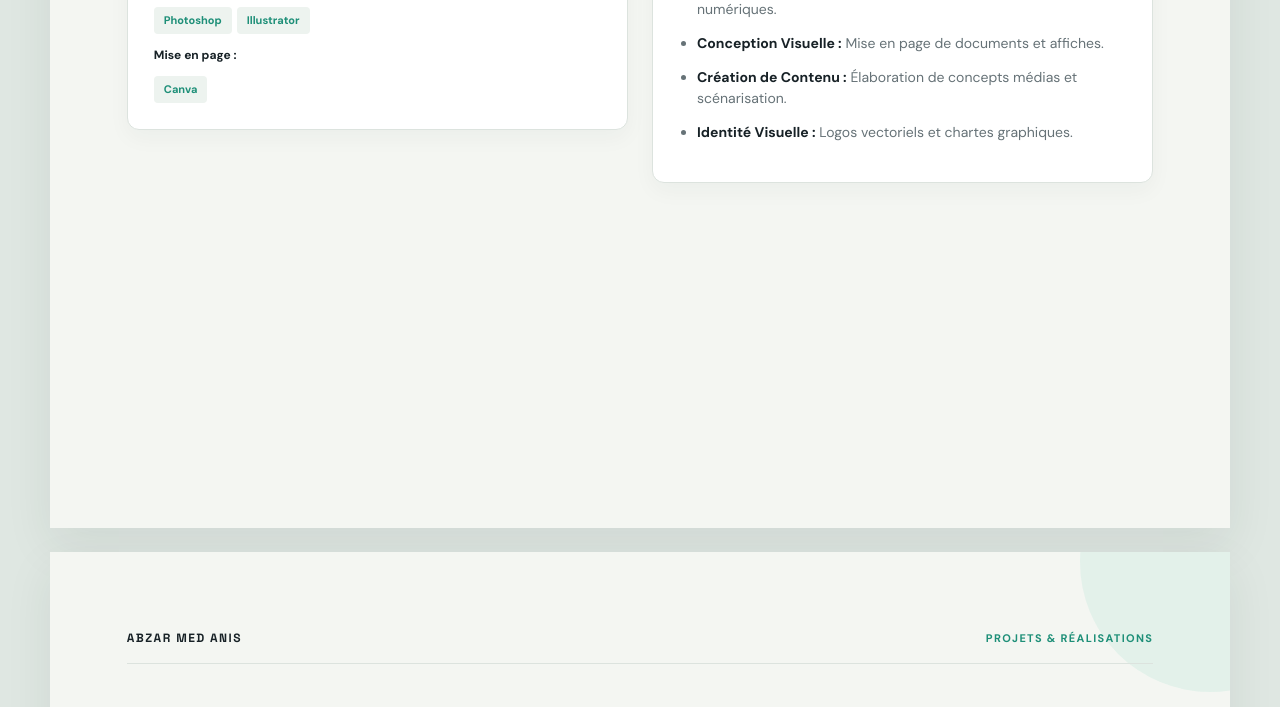
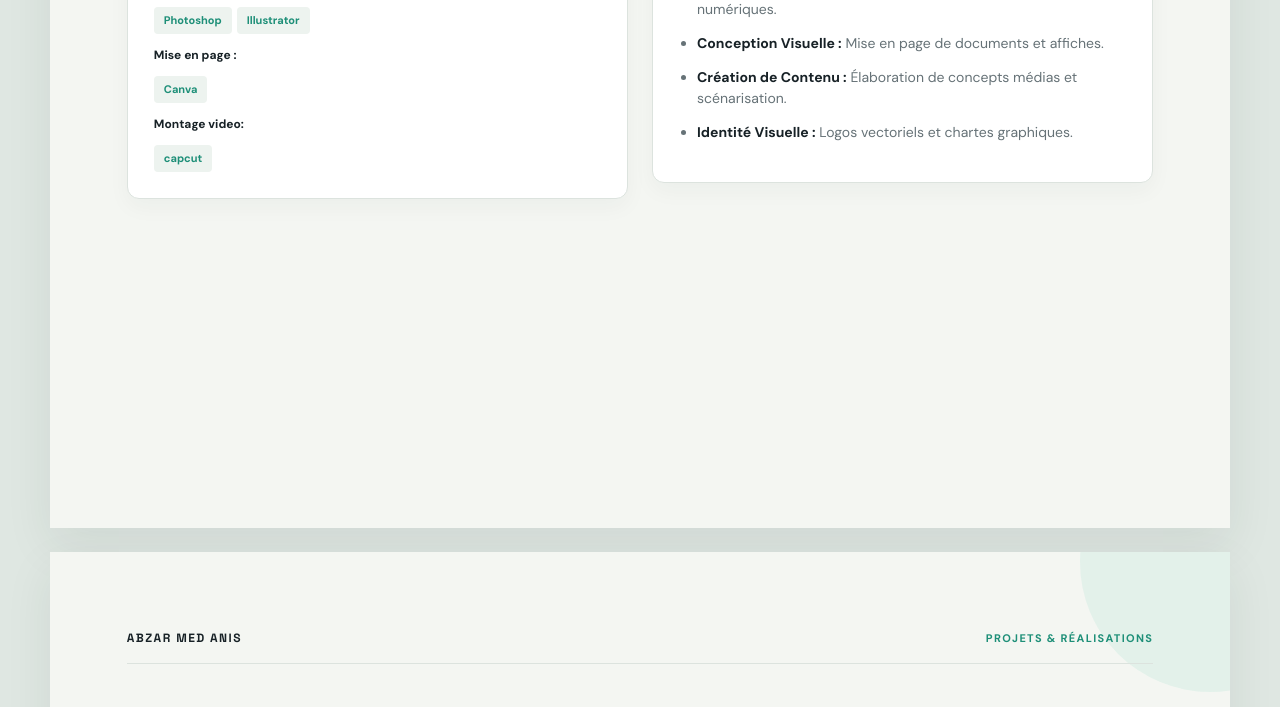
Before and after one commit to anisabzar7-debug/portfolioo, a plain HTML site: page index.html in a window 1280 px wide. Shown: the part 1914-2621 px from the top of the page. Drawn offline with Linux system fonts and the light colour scheme.

Commit message:
Add files via upload

```diff
--- a/index.html
+++ b/index.html
@@ -308,6 +308,9 @@
                     <p style="color:#fff; font-size:9pt; margin-top:12px; margin-bottom:3px;"><b>Mise en page :</b></p>
                     <span class="tag">Canva</span>
 
+                    <p style="color:#fff; font-size:9pt; margin-top:12px; margin-bottom:3px;"><b>Montage video:</b></p>
+                    <span class="tag">capcut</span>
+
 
 
                 </div>
```
